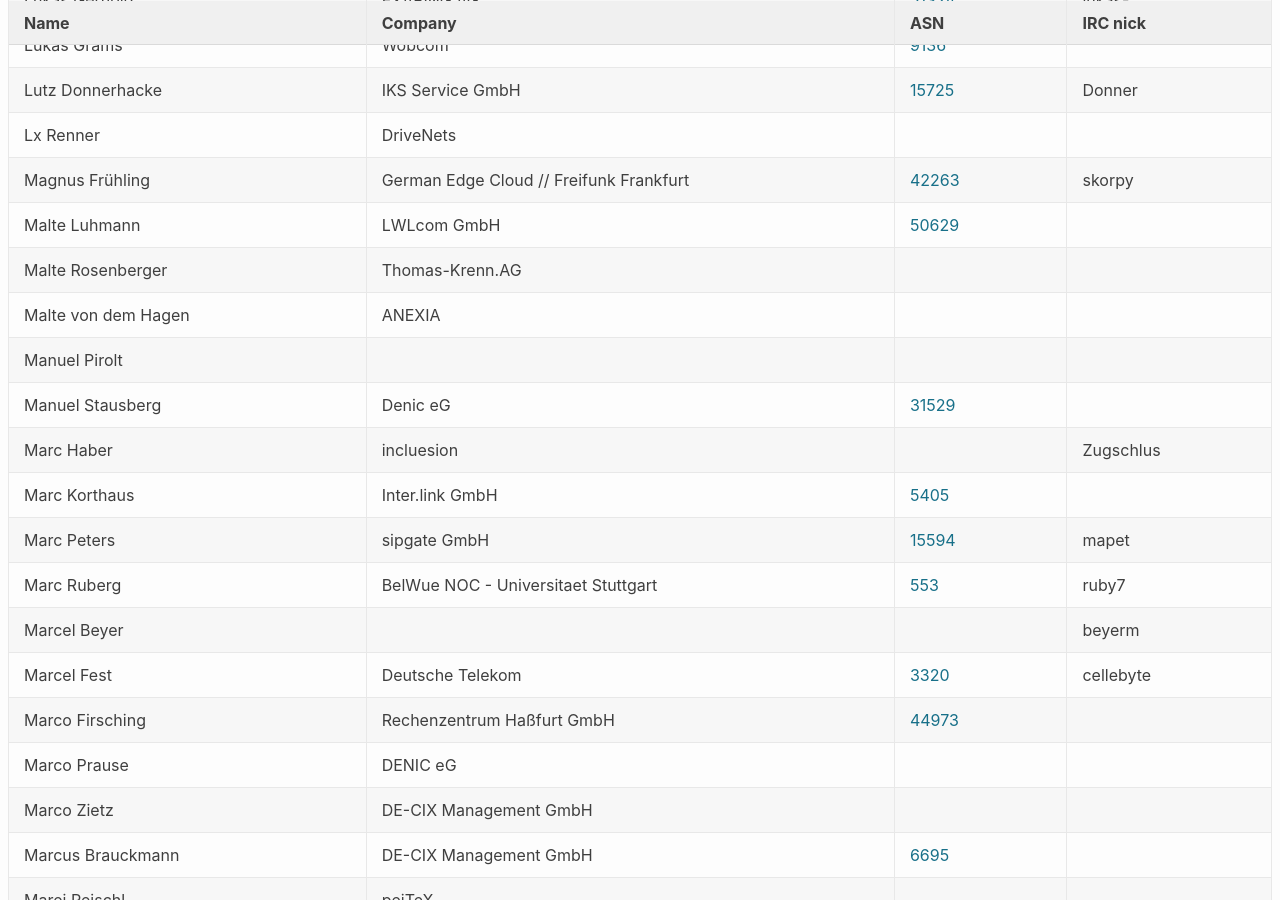
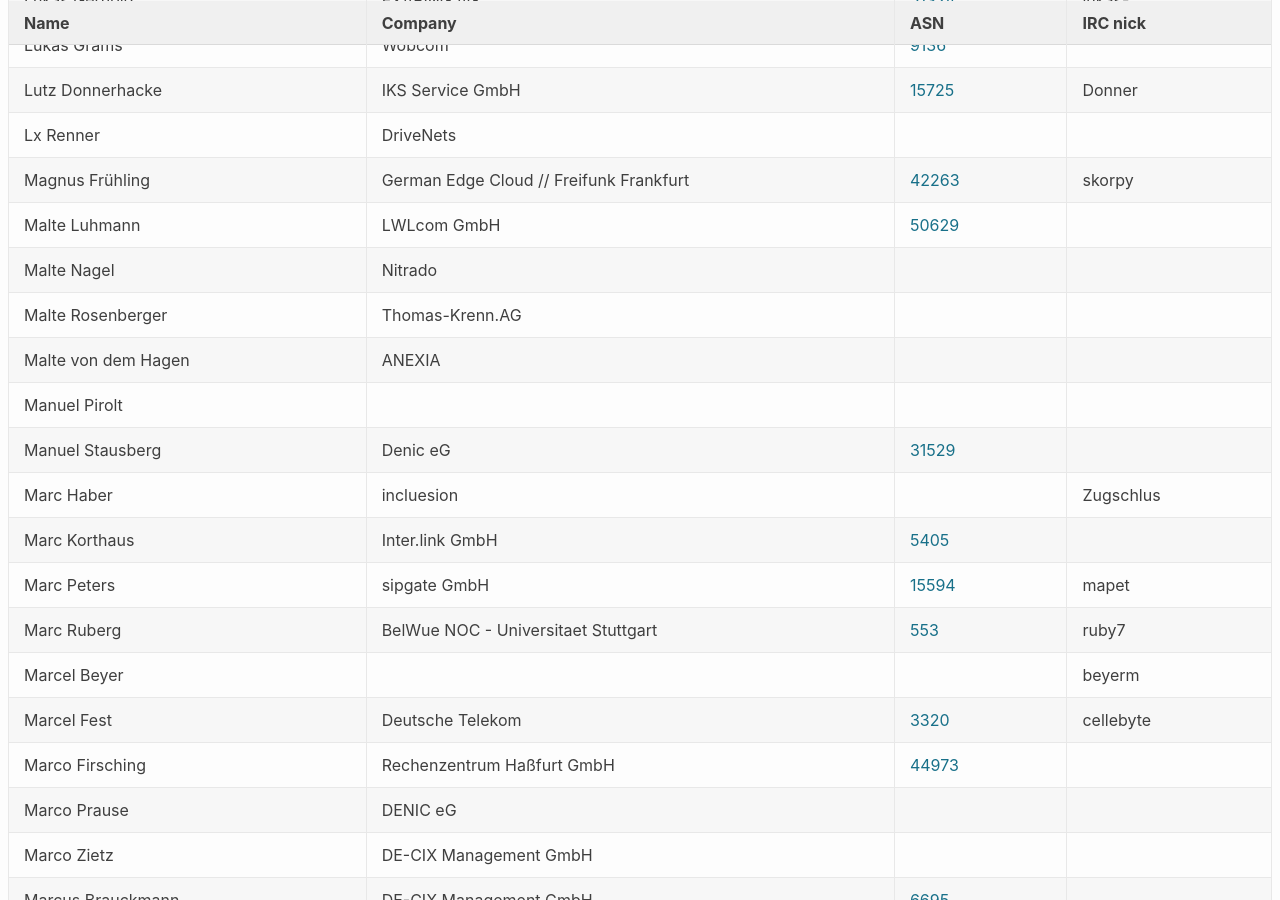
Before and after one commit to denog/pretix-attendeelist, a Jekyll site: the page built from denog14/index.md, in a window 1280 px wide and 900 px high, scrolled down 6634 px. Built offline with Jekyll 4.4.1, drawn with Linux system fonts in a browser that asks for light colours.

Commit message:
Latest data: Mon Nov  7 17:35:30 UTC 2022

```diff
--- a/_data/attendees_denog14_onsite.json
+++ b/_data/attendees_denog14_onsite.json
@@ -892,6 +892,12 @@
     "company": "LWLcom GmbH",
     "irc": null,
     "asn": "50629"
+  },
+  {
+    "name": "Malte Nagel",
+    "company": "Nitrado",
+    "irc": null,
+    "asn": null
   },
   {
     "name": "Malte Rosenberger",
```
